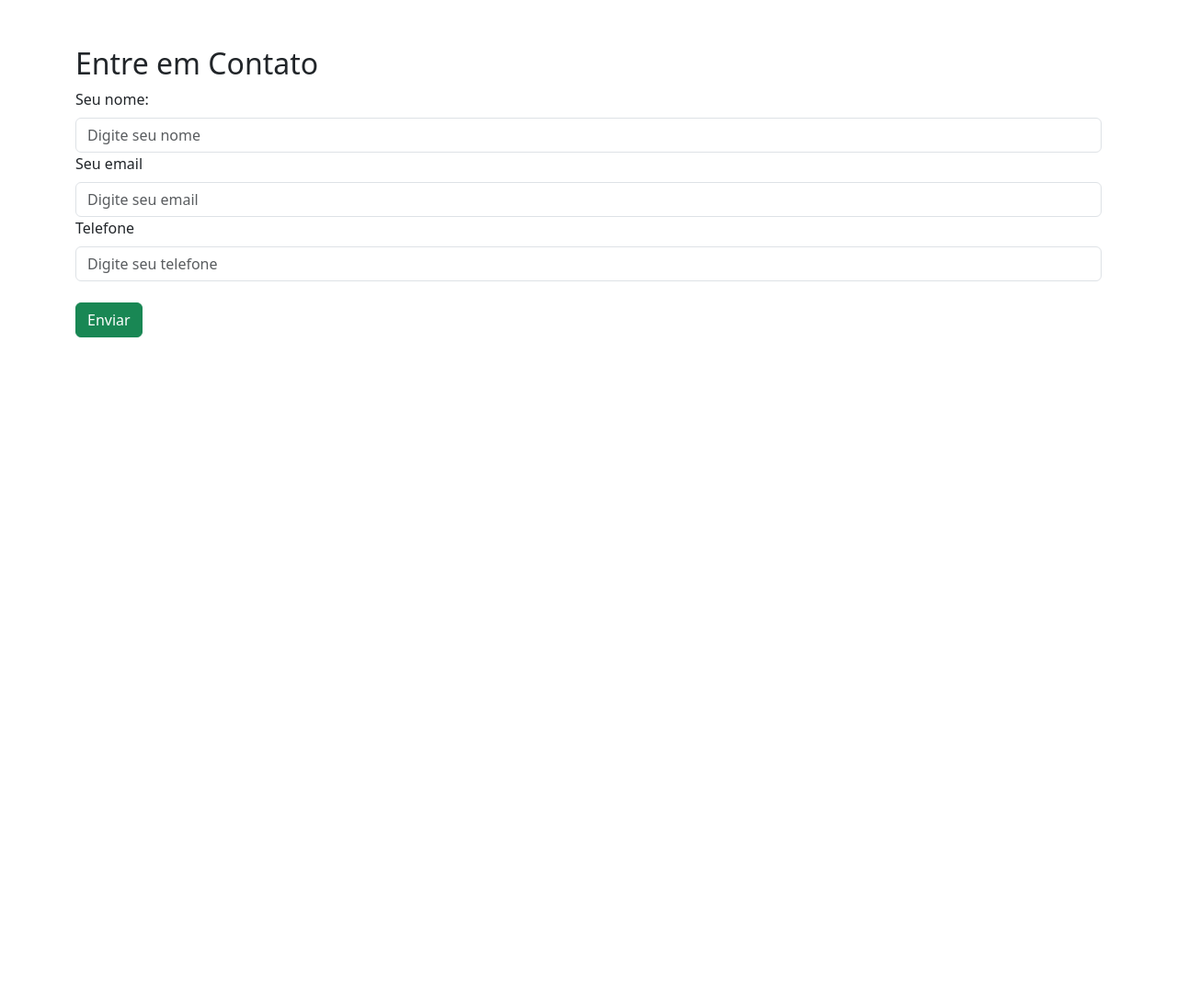
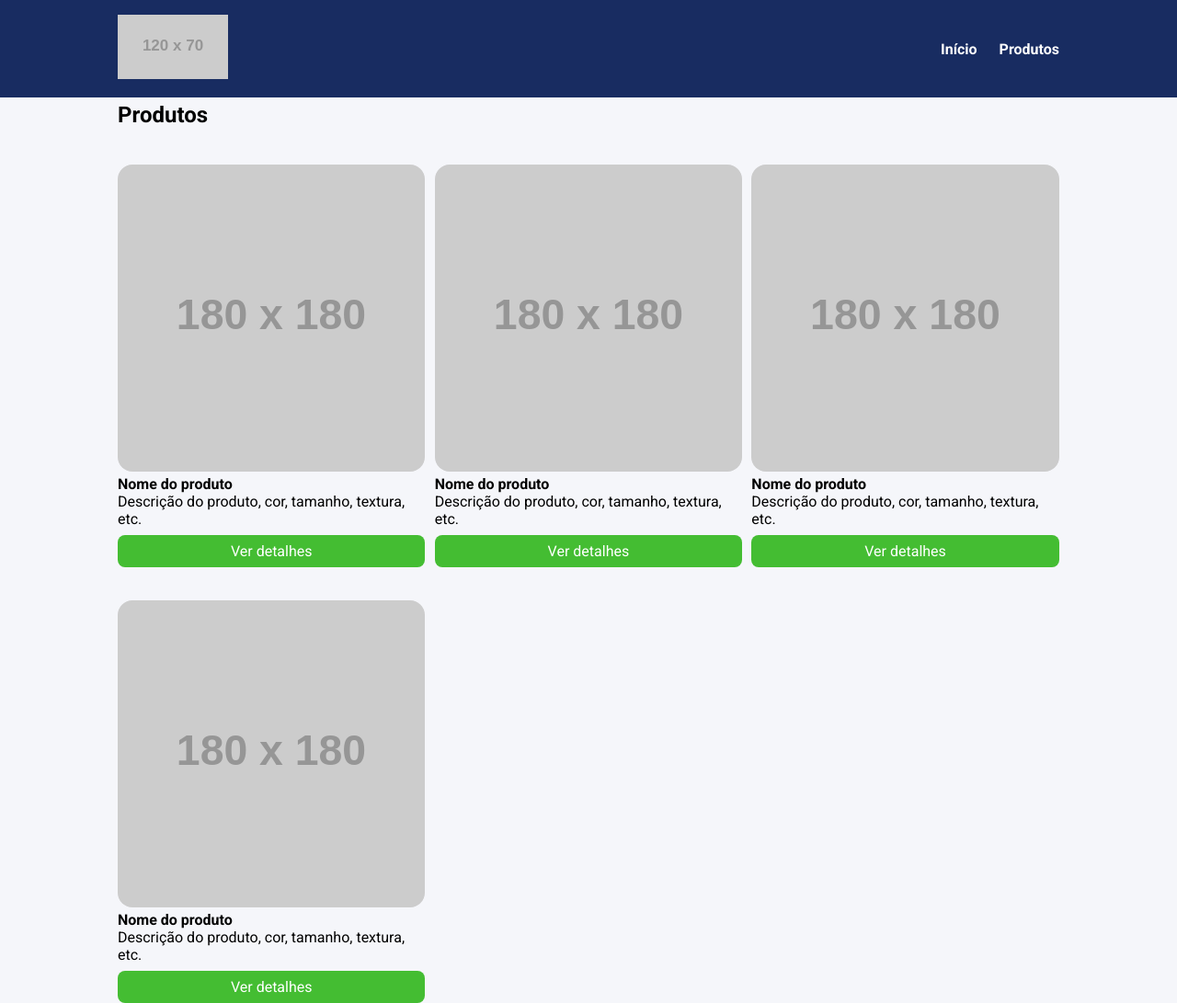
Before and after one commit to robsonwssantos/CursoFrontEnd, a website: page index.html in a window 1280 px wide. Shown: the whole page at 92% size. Before the commit the page ends 800 px from the top, so only its background shows below. Drawn offline with nearby package versions, Linux system fonts and the light colour scheme; placeholder pictures from the web are drawn by us.

Commit message:
exe_sass

```diff
--- a/index.html
+++ b/index.html
@@ -1,32 +1,79 @@
 <!DOCTYPE html>
-<html lang="en">
+<html lang="pt-BR">
 <head>
     <meta charset="UTF-8">
+    <meta http-equiv="X-UA-Compatible" content="IE=edge">
     <meta name="viewport" content="width=device-width, initial-scale=1.0">
     <title>Document</title>
-    <link rel="stylesheet" href="https://cdn.jsdelivr.net/npm/bootstrap@5.3.3/dist/css/bootstrap.min.css
-    ">
-    <link rel="stylesheet" href="main.css">
+    <link rel="preconnect" href="https://fonts.googleapis.com">
+    <link rel="preconnect" href="https://fonts.gstatic.com" crossorigin>
+    <link href="https://fonts.googleapis.com/css2?family=Roboto:wght@400;700&display=swap" rel="stylesheet">
+    <link rel="stylesheet" href="/build/main.css">
 </head>
 <body>
-    <div class="container">
-        <div class="row">
-            <div class="col">
-                <h2>Entre em Contato</h2>
-                <form action="">
-                    <label class="form-label" for="nome">Seu nome:</label>
-                    <input class="form-control" type="text" id="nome" placeholder="Digite seu nome">
-                    <label for="email" class="form-label">Seu email</label>
-                    <input type="email" id="email" class="form-control" placeholder="Digite seu email">
-                    <label for="telefone" class="form-label">Telefone</label>
-                    <input type="tel" id="telefone" class="form-control" placeholder="Digite seu telefone">
-                    <button class="btn btn-success">
-                        Enviar
-                    </button>
-                </form>
+    <header>
+        <div class="container">
+            <div class="branding">
+                <img src="https://via.placeholder.com/120x70" />
             </div>
+            <nav>
+                <ul class="menu">
+                    <li>
+                        <a href="#">Início</a>
+                    </li>
+                    <li>
+                        <a href="#">Produtos</a>
+                    </li>
+                </ul>
+            </nav>
         </div>
-    </div>
-    </div>
+    </header>
+    <section>
+        <div class="container">
+            <h2>Produtos</h2>
+            <ul class="products">
+                <li class="product-item">
+                    <img src="https://via.placeholder.com/180x180" />
+                    <h4>Nome do produto</h4>
+                    <p>
+                        Descrição do produto, cor, tamanho, textura, etc.
+                    </p>
+                    <a href="#" class="product-button">
+                        Ver detalhes
+                    </a>
+                </li>
+                <li class="product-item">
+                    <img src="https://via.placeholder.com/180x180" />
+                    <h4>Nome do produto</h4>
+                    <p>
+                        Descrição do produto, cor, tamanho, textura, etc.
+                    </p>
+                    <a href="#" class="product-button">
+                        Ver detalhes
+                    </a>
+                </li>
+                <li class="product-item">
+                    <img src="https://via.placeholder.com/180x180" />
+                    <h4>Nome do produto</h4>
+                    <p>
+                        Descrição do produto, cor, tamanho, textura, etc.
+                    </p>
+                    <a href="#" class="product-button">
+                        Ver detalhes
+                    </a>
+                </li>
+                <li class="product-item">
+                    <img src="https://via.placeholder.com/180x180" />
+                    <h4>Nome do produto</h4>
+                    <p>
+                        Descrição do produto, cor, tamanho, textura, etc.
+                    </p>
+                    <a href="#" class="product-button">
+                        Ver detalhes
+                    </a>
+                </li>
+            </ul>
+        </div>
+    </section>
 </body>
 </html>
--- /dev/null
+++ b/src/config/resset.scss
@@ -0,0 +1,7 @@
+@use 'variaveis';
+* {
+    margin: 0;
+    padding: 0;
+    box-sizing: border-box;
+    font-family: variaveis.$fontPrincipal;
+}
--- /dev/null
+++ b/src/config/variaveis.scss
@@ -0,0 +1,11 @@
+$fontPrincipal: Roboto, sans-serif;
+
+$corPrincipal: #182C61;
+$corFundo: #f5f6fa;
+$corBotoes: #44bd32;
+$corHoverBotoes: #379229;
+
+
+
+$mobile: 467px;
+$tablet: 1023px;
--- /dev/null
+++ b/src/main.scss
@@ -0,0 +1,109 @@
+@use './config/resset';
+@use './config/variaveis';
+
+
+
+body {
+    background-color: variaveis.$corFundo;
+
+
+
+    .container {
+        max-width: 1024px;
+        width: 100%;
+        margin: 0 auto;
+    }
+
+    header {
+        background-color: variaveis.$corPrincipal;
+        position: sticky;
+        top: 0;
+        left: 0;
+
+        .container {
+            display: flex;
+            justify-content: space-between;
+            align-items: center;
+            padding: 16px 0;
+        }
+
+
+        .menu {
+            display: flex;
+        }
+
+        li {
+            font-weight: bold;
+            margin-left: 24px;
+            list-style: none;
+        }
+
+        a {
+            color: #fff;
+            text-decoration: none;
+        }
+    }
+
+
+    section {
+        padding: 5px 0;
+
+        .products {
+            margin-top: 40px;
+            display: grid;
+            grid-template-columns: repeat(3, 32.66%);
+            column-gap: 1%;
+            row-gap: 4%;
+            width: 100%;
+
+            img {
+                width: 100%;
+                border-radius: 16px;
+            }
+            li {
+                list-style: none;
+            }
+
+
+            a {
+                display: block;
+                background-color: variaveis.$corBotoes;
+                color: #fff;
+                text-align: center;
+                padding: 8px 0;
+                border-radius: 8px;
+                margin-top: 8px;
+                text-decoration: none;
+            }
+
+            a:hover {
+                background-color: variaveis.$corHoverBotoes;
+            }
+
+        }
+    }
+
+
+
+}
+
+@media screen and (max-width: variaveis.$tablet) {
+    .container {
+        max-width: 80%;
+    }
+
+    .products {
+        grid-template-columns: repeat(1, 48.5%);
+        width: 100%;
+    }
+}
+
+@media screen and (max-width: variaveis.$mobile) {
+    .products {
+        display: block;
+    }
+
+    .product-item  {
+        margin-bottom: 32px;
+    }
+}
```
Also changed, not shown: package.json (added, +15 -0 lines), build/main.css (added), main.css (deleted), 3 other files.
